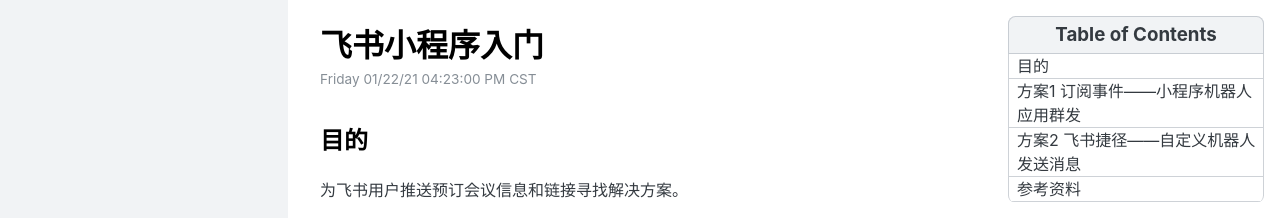
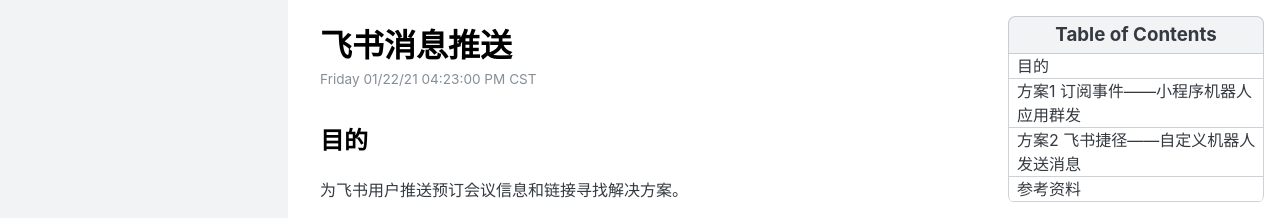
Before and after one commit to zzhang18/my-edutainmentShip, a Jekyll site: the page built from _posts/2021-01-22-feishu-notifications.md, in a window 1280 px wide and 1099 px high. Shown: the top 218 px of the window. Built offline with Jekyll 4.4.1, drawn with Linux system fonts in a browser that asks for light colours; nearby versions of some CDN libraries; comment, search, counter and statistics services are not loaded.

Commit message:
Update 2021-01-22-feishu-notifications.md

```diff
--- a/_posts/2021-01-22-feishu-notifications.md
+++ b/_posts/2021-01-22-feishu-notifications.md
@@ -1,5 +1,5 @@
 ---
-title: 飞书小程序入门
+title: 飞书消息推送
 date: 2021-01-22 16:23:00 +0800
 categories:
 - learning
```
